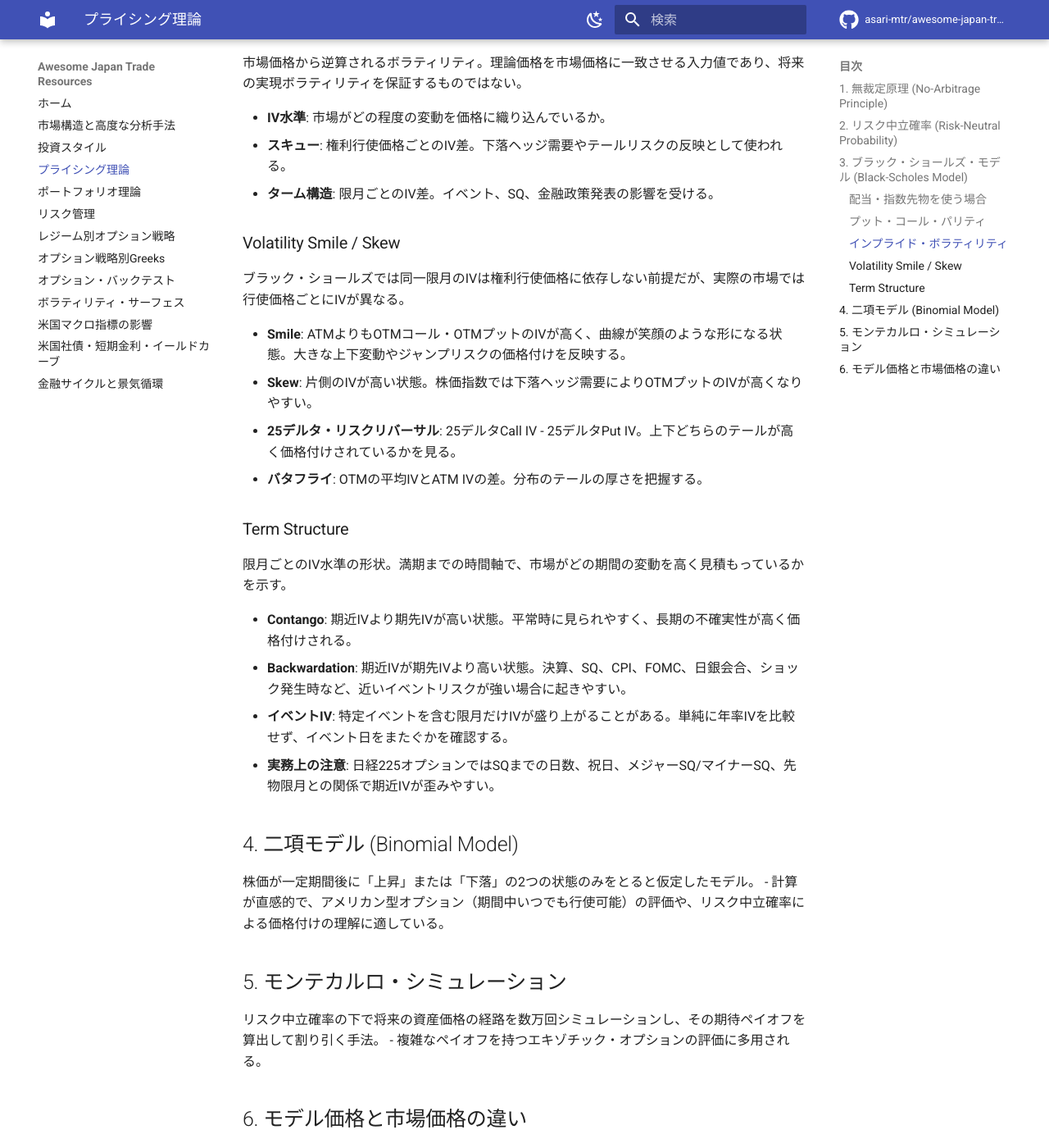
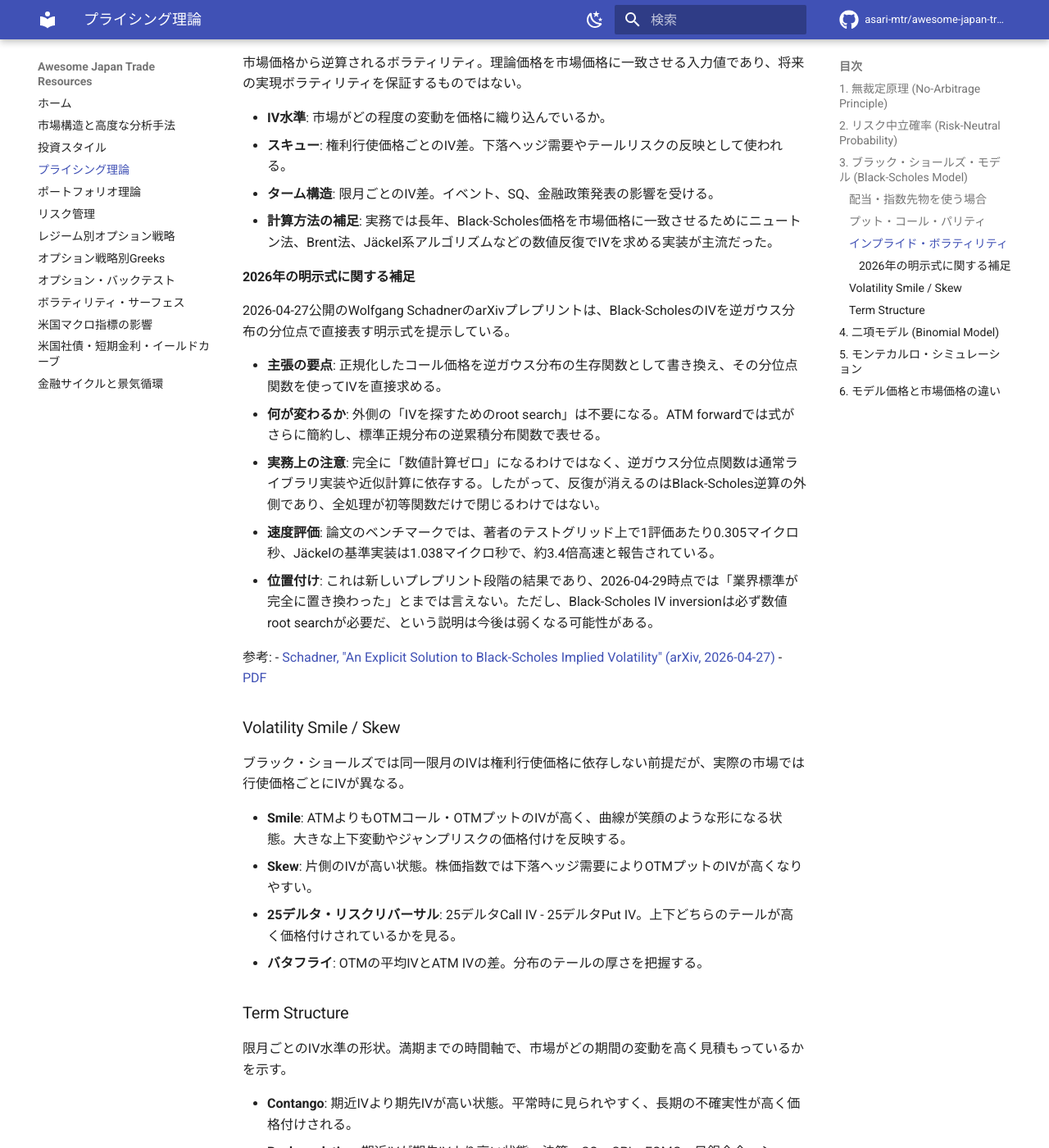
Before and after one commit to asari-mtr/awesome-japan-trade, an MkDocs documentation site: the page built from docs/pricing_theory.md, in a window 1280 px wide and 1400 px high, scrolled down 1437 px. Shown: the whole window at 82% size. Built offline with MkDocs 1.6.1 and Material for MkDocs 9.7.7, drawn with Linux system fonts in a browser that asks for light colours; comment, search, counter and statistics services are not loaded.

Commit message:
Add note on explicit implied vol formula

```diff
--- a/docs/pricing_theory.md
+++ b/docs/pricing_theory.md
@@ -47,6 +47,20 @@ nav_order: 1
 - **IV水準**: 市場がどの程度の変動を価格に織り込んでいるか。
 - **スキュー**: 権利行使価格ごとのIV差。下落ヘッジ需要やテールリスクの反映として使われる。
 - **ターム構造**: 限月ごとのIV差。イベント、SQ、金融政策発表の影響を受ける。
+- **計算方法の補足**: 実務では長年、Black-Scholes価格を市場価格に一致させるためにニュートン法、Brent法、Jäckel系アルゴリズムなどの数値反復でIVを求める実装が主流だった。
+
+#### 2026年の明示式に関する補足
+2026-04-27公開のWolfgang SchadnerのarXivプレプリントは、Black-ScholesのIVを逆ガウス分布の分位点で直接表す明示式を提示している。
+
+- **主張の要点**: 正規化したコール価格を逆ガウス分布の生存関数として書き換え、その分位点関数を使ってIVを直接求める。
+- **何が変わるか**: 外側の「IVを探すためのroot search」は不要になる。ATM forwardでは式がさらに簡約し、標準正規分布の逆累積分布関数で表せる。
+- **実務上の注意**: 完全に「数値計算ゼロ」になるわけではなく、逆ガウス分位点関数は通常ライブラリ実装や近似計算に依存する。したがって、反復が消えるのはBlack-Scholes逆算の外側であり、全処理が初等関数だけで閉じるわけではない。
+- **速度評価**: 論文のベンチマークでは、著者のテストグリッド上で1評価あたり0.305マイクロ秒、Jäckelの基準実装は1.038マイクロ秒で、約3.4倍高速と報告されている。
+- **位置付け**: これは新しいプレプリント段階の結果であり、2026-04-29時点では「業界標準が完全に置き換わった」とまでは言えない。ただし、Black-Scholes IV inversionは必ず数値root searchが必要だ、という説明は今後は弱くなる可能性がある。
+
+参考:
+- [Schadner, "An Explicit Solution to Black-Scholes Implied Volatility" (arXiv, 2026-04-27)](https://arxiv.org/abs/2604.24480)
+- [PDF](https://arxiv.org/pdf/2604.24480v1)
 
 ### Volatility Smile / Skew
 ブラック・ショールズでは同一限月のIVは権利行使価格に依存しない前提だが、実際の市場では行使価格ごとにIVが異なる。
```
